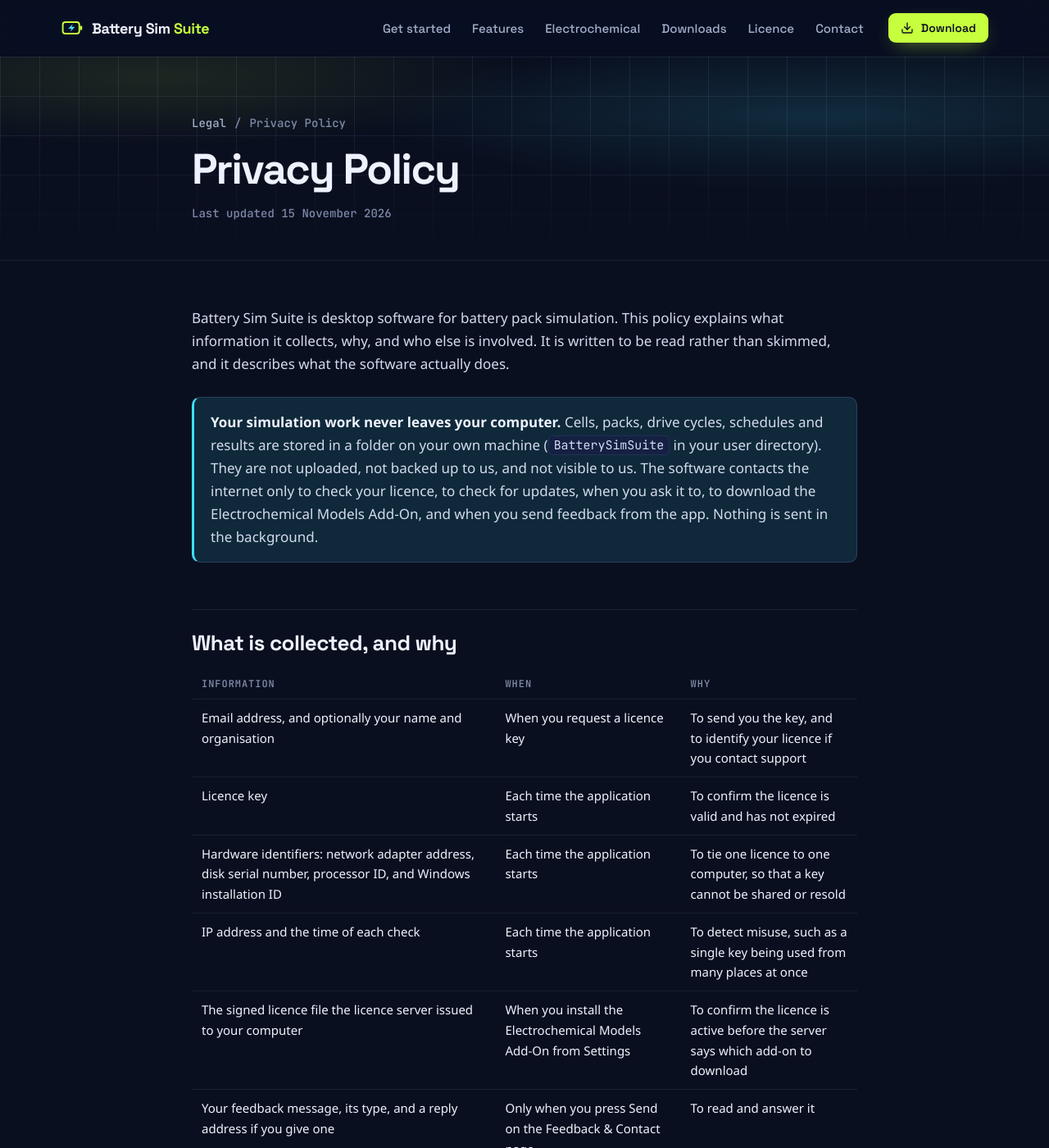
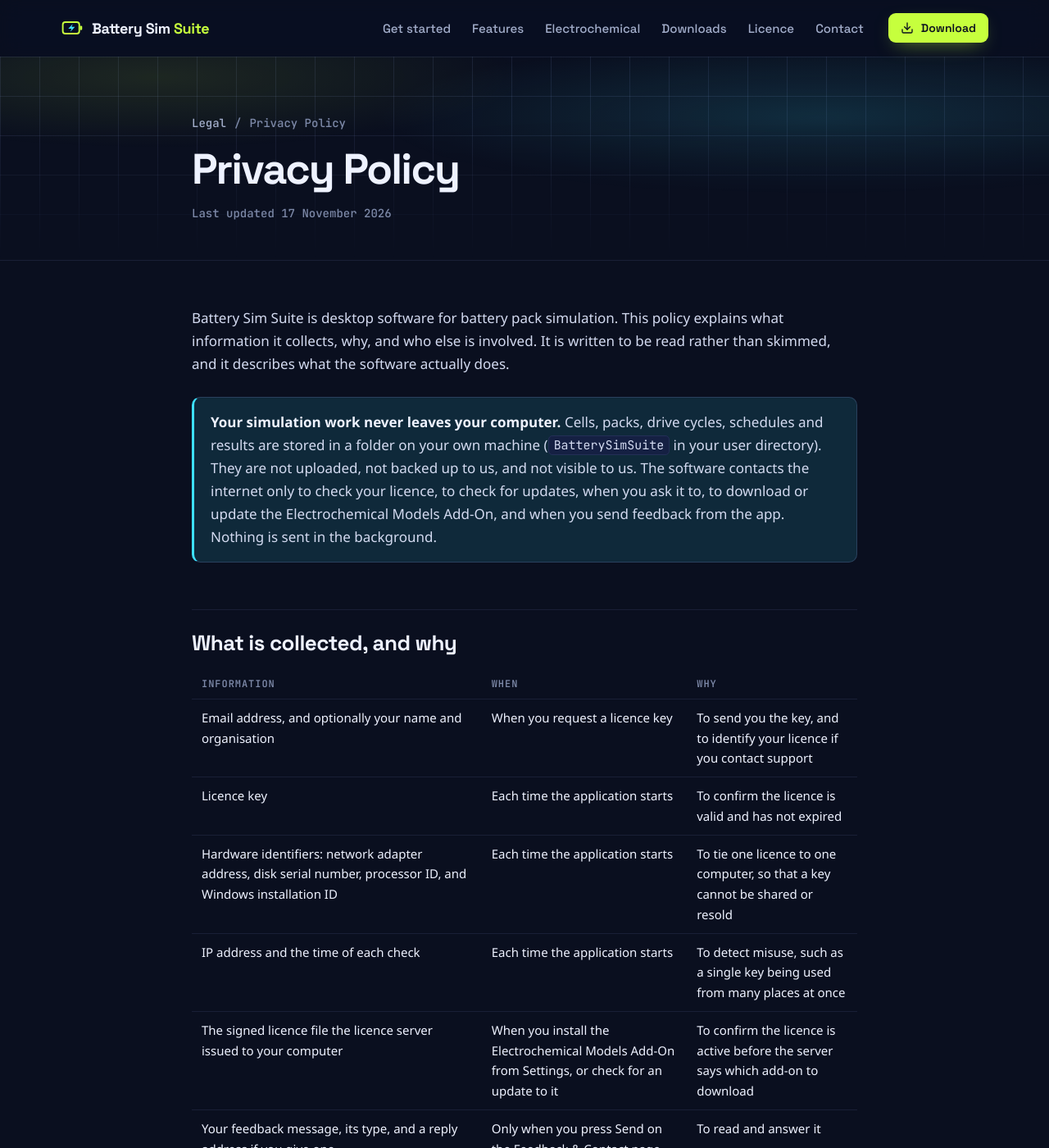
Before and after one commit to sohamdange/battery-sim-releases, a Jekyll site: the page built from docs/legal/privacy/index.html, in a window 1280 px wide and 1400 px high. Shown: the whole window at 82% size. Built offline with Jekyll 4.4.1, drawn with Linux system fonts in a browser that asks for light colours.

Commit message:
docs: update website for v0.3.1

```diff
--- a/docs/_layouts/home.html
+++ b/docs/_layouts/home.html
@@ -5,9 +5,9 @@ layout: default
   <div class="circuit-bg" aria-hidden="true"></div>
   <div class="wrap hero-grid">
     <div class="hero-copy">
-      <a class="hero-badge" href="{{ '/features/' | relative_url }}#cycles">
+      <a class="hero-badge" href="{{ '/downloads/' | relative_url }}">
         <span class="hero-badge-tag">New</span>
-        New in 0.3.0: multi-year simulation cycles and workspaces
+        New in 0.3.1: example cells, packs and runs to explore
         {% include icon.html name="arrow" px=14 %}
       </a>
       <h1 class="hero-title">Simulate every cell<br><span class="charge-text">before you build the pack.</span></h1>
--- a/docs/legal/privacy/index.html
+++ b/docs/legal/privacy/index.html
@@ -2,7 +2,7 @@
 layout: legal
 title: Privacy Policy
 description: What Battery Sim Suite collects, why, and who else is involved. Your simulation work never leaves your computer.
-updated: 15 November 2026
+updated: 17 November 2026
 ---
 <p>
   Battery Sim Suite is desktop software for battery pack simulation. This policy explains what
@@ -16,7 +16,7 @@ updated: 15 November 2026
     schedules and results are stored in a folder on your own machine
     (<code>BatterySimSuite</code> in your user directory). They are not uploaded, not backed up
     to us, and not visible to us. The software contacts the internet only to check your licence,
-    to check for updates, when you ask it to, to download the Electrochemical Models Add-On, and
+    to check for updates, when you ask it to, to download or update the Electrochemical Models Add-On, and
     when you send feedback from the app. Nothing is sent in the background.
   </p>
 </div>
@@ -50,7 +50,7 @@ updated: 15 November 2026
     </tr>
     <tr>
       <td>The signed licence file the licence server issued to your computer</td>
-      <td>When you install the Electrochemical Models Add-On from Settings</td>
+      <td>When you install the Electrochemical Models Add-On from Settings, or check for an update to it</td>
       <td>To confirm the licence is active before the server says which add-on to download</td>
     </tr>
     <tr>
```
